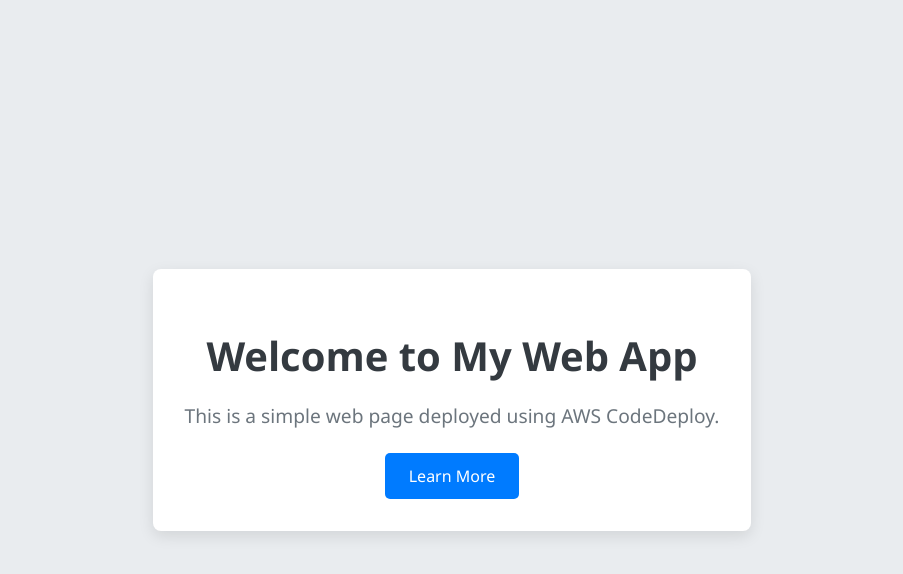
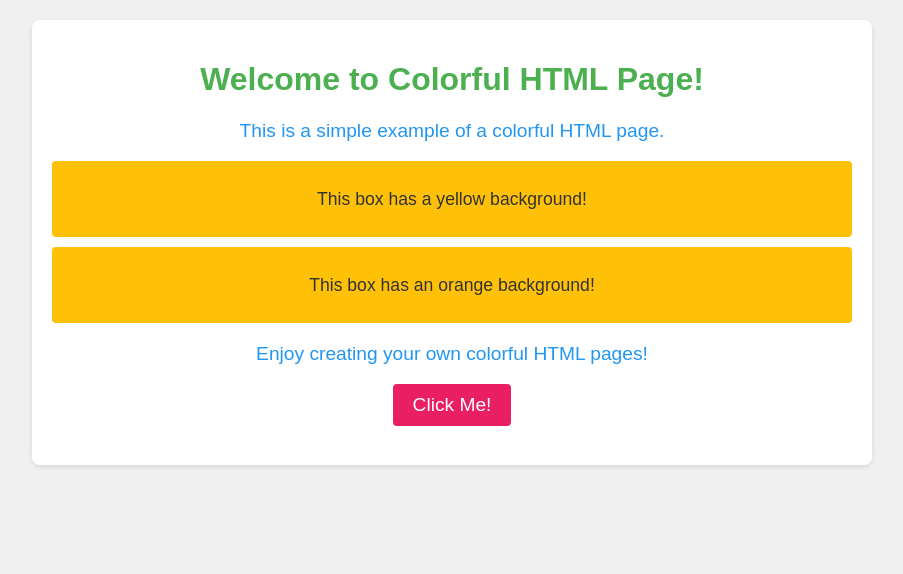
Before and after one commit to rs0fox/html-pipeline, a plain HTML site: page index.html in a window 1280 px wide. Shown: the whole page, without its empty margins (188-1091 px from the left). Drawn offline with Linux system fonts and the light colour scheme.

Commit message:
added index.html

```diff
--- a/index.html
+++ b/index.html
@@ -3,58 +3,74 @@
 <head>
     <meta charset="UTF-8">
     <meta name="viewport" content="width=device-width, initial-scale=1.0">
-    <title>Welcome to My Web App</title>
+    <title>Colorful HTML Page</title>
     <style>
         body {
-            font-family: 'Segoe UI', Tahoma, Geneva, Verdana, sans-serif;
-            background-color: #e9ecef;
+            font-family: Arial, sans-serif;
+            background-color: #f0f0f0;
+            color: #333;
             margin: 0;
-            padding: 0;
-            display: flex;
-            justify-content: center;
-            align-items: center;
-            height: 100vh;
+            padding: 20px;
+        }
+        h1 {
+            color: #4CAF50;
+            text-align: center;
+        }
+        p {
+            color: #2196F3;
+            text-align: center;
+            font-size: 1.2em;
         }
         .container {
-            text-align: center;
-            background: #fff;
-            padding: 2rem;
+            max-width: 800px;
+            margin: 0 auto;
+            background-color: #fff;
+            padding: 20px;
             border-radius: 8px;
-            box-shadow: 0 5px 15px rgba(0, 0, 0, 0.1);
-            max-width: 600px;
-            margin: auto;
+            box-shadow: 0 2px 5px rgba(0,0,0,0.1);
         }
-        h1 {
-            color: #343a40;
-            font-size: 2.5rem;
-            margin-bottom: 0.5rem;
+        .box {
+            background-color: #FFC107;
+            padding: 10px;
+            border-radius: 4px;
+            margin-bottom: 10px;
         }
-        p {
-            color: #6c757d;
-            font-size: 1.2rem;
-            margin-bottom: 1.5rem;
+        .box p {
+            color: #333;
+            font-size: 1.1em;
         }
         .button {
             display: inline-block;
-            padding: 0.75rem 1.5rem;
-            font-size: 1rem;
+            padding: 10px 20px;
+            background-color: #E91E63;
             color: #fff;
-            background-color: #007bff;
-            border: none;
-            border-radius: 5px;
             text-decoration: none;
+            border-radius: 4px;
             transition: background-color 0.3s ease;
         }
         .button:hover {
-            background-color: #0056b3;
+            background-color: #C2185B;
         }
     </style>
 </head>
 <body>
     <div class="container">
-        <h1>Welcome to My Web App</h1>
-        <p>This is a simple web page deployed using AWS CodeDeploy.</p>
-        <a href="#" class="button">Learn More</a>
+        <h1>Welcome to Colorful HTML Page!</h1>
+        <p>This is a simple example of a colorful HTML page.</p>
+
+        <div class="box">
+            <p>This box has a yellow background!</p>
+        </div>
+
+        <div class="box">
+            <p>This box has an orange background!</p>
+        </div>
+
+        <p>Enjoy creating your own colorful HTML pages!</p>
+
+        <p>
+            <a href="#" class="button">Click Me!</a>
+        </p>
     </div>
 </body>
 </html>
```
